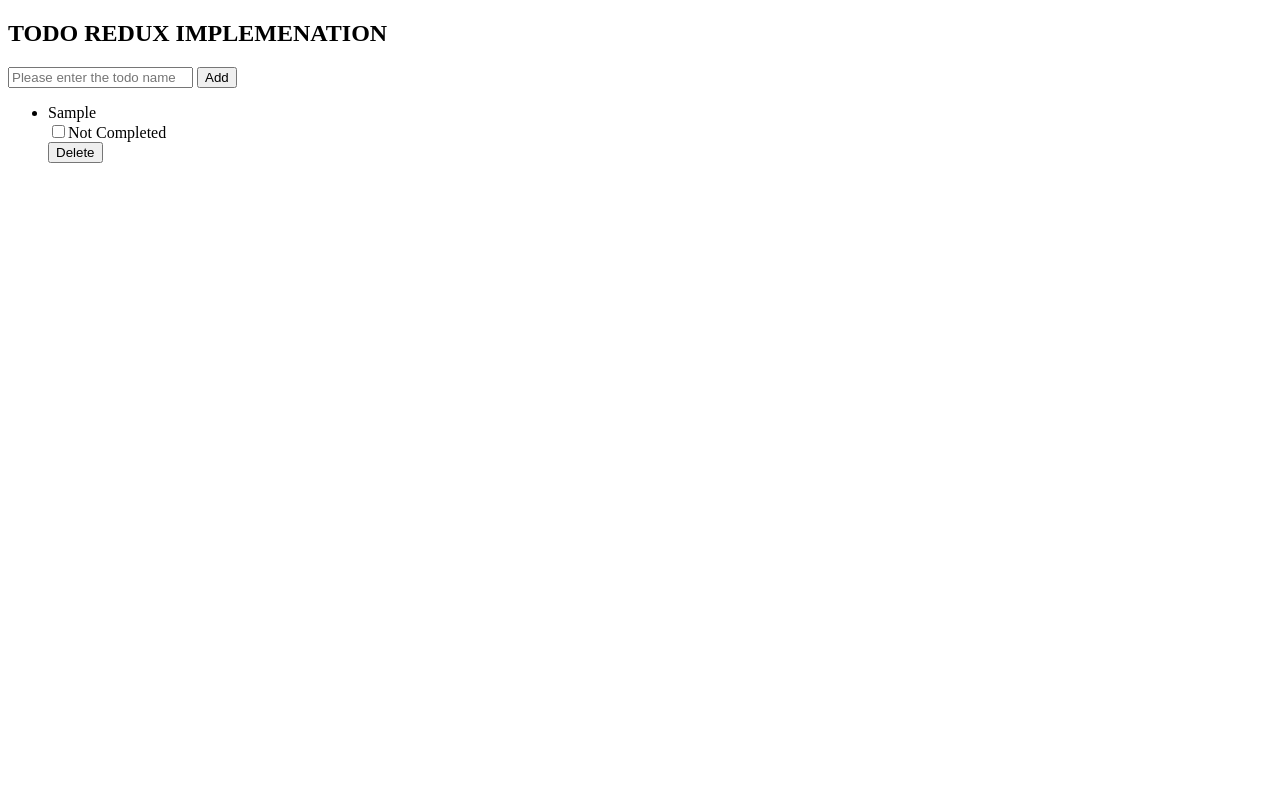
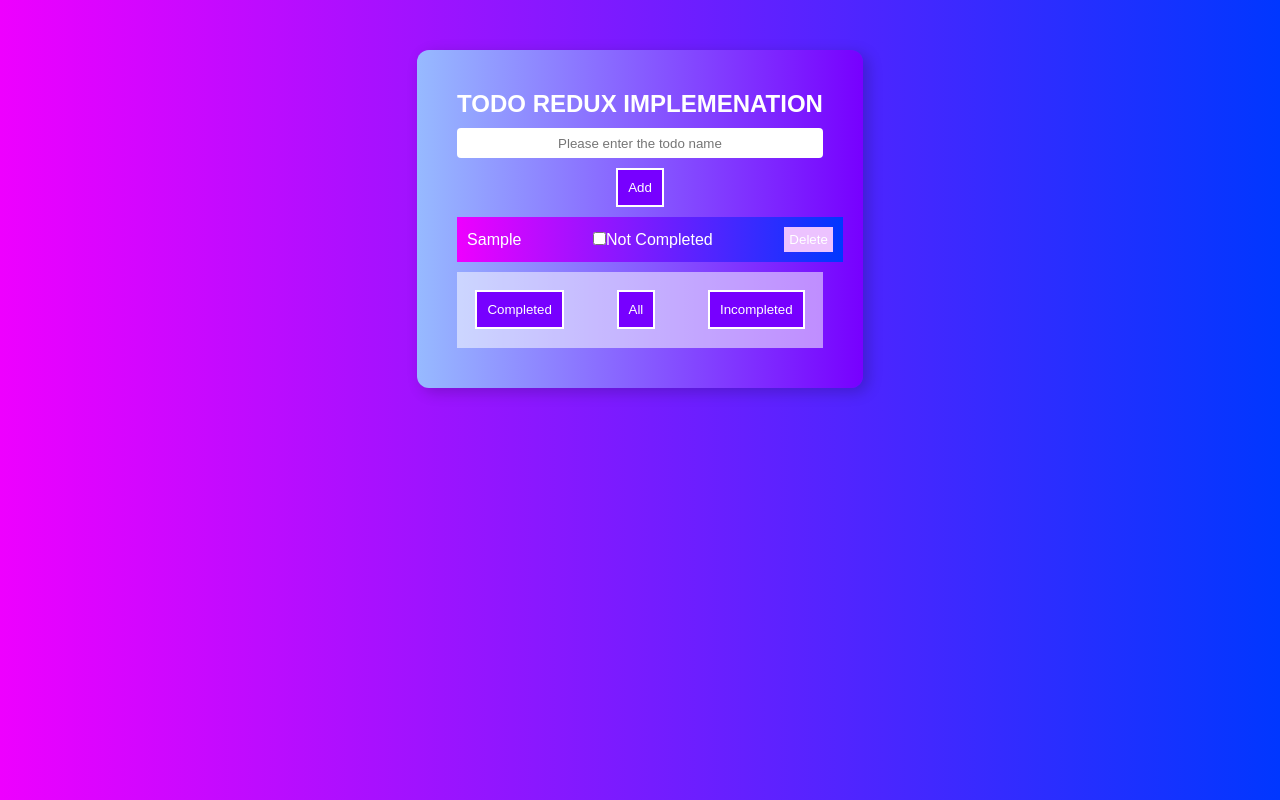
Before and after one commit to ElenMuradyan/Redux-Todo-Implement, a plain HTML site: page index.html in a window 1280 px wide. Both pictures are taken after typing "Sample" into the empty fields and a click on the button "Add". Drawn offline with Linux system fonts and the light colour scheme.

Commit message:
feat: modify visibility states for todos and add styles

```diff
--- /dev/null
+++ b/index.css
@@ -0,0 +1,79 @@
+*{
+    margin: 0;
+    padding: 0;
+    font-family:Arial, Helvetica, sans-serif;
+}
+body{
+    display: flex;
+    justify-content: center;
+    align-items: center;
+    flex-direction: column;
+    background:linear-gradient(to right, #ee00ff, #0037ff);
+    color: white;
+}
+
+.todolist_container{
+    display: flex;
+    flex-direction: column;
+    align-items: center;
+    gap:10px;
+    margin:50px auto;
+    border-radius: 12px;
+    padding: 40px;
+    background: linear-gradient(to right, #97baff, #7700ff);
+    box-shadow: 5px 4px 15px rgba(0, 0, 0, 0.2);
+}
+
+#todo_input{
+    width: 100%;
+    height: 30px;
+    border: none;
+    border-radius:4px;
+    text-align: center;
+}
+#todo_input:focus {
+    border: 2px solid #7700ff;
+    outline: none;
+}
+button {
+    color: white;
+    background-color: #7700ff;
+    padding: 10px;
+    border: 2px solid white;
+}
+#buttons{
+    background-color: rgba(255, 255, 255, 0.522);
+    width: 90%;
+    display: flex;
+    justify-content: space-between;
+    padding: 5%;
+}
+button:hover{
+    background-color: #b87affa0;
+}
+
+ul{
+    width: 100%;
+    display: flex;
+    flex-direction: column;
+    gap: 10px;
+}
+li{
+    display: flex;
+    justify-content: space-between;
+    align-items: center;
+    width: 100%;
+    padding: 10px;
+    background:linear-gradient(to right, #ee00ff, #0037ff);
+}
+li>div,button{
+cursor: pointer;
+}
+li>button{
+    border: none;
+    padding: 5px;
+    background-color: rgb(236, 194, 255);
+}
+li>button:hover{
+    background-color: rgba(255, 255, 255, 0.437);
+}
--- a/index.html
+++ b/index.html
@@ -4,12 +4,23 @@
     <meta charset="UTF-8">
     <meta name="viewport" content="width=device-width, initial-scale=1.0">
     <title>Document</title>
+    <meta name="description" content="A simple and interactive Todo List application using React and Redux implementation.">
+    <meta name="keywords" content="Todo, List, Application, JavaScript">
+    <link rel="icon" href="Images/favicon.ico" type="image/x-icon">
+    <link rel="stylesheet" href="index.css">
 </head>
 <body>
+    <div class="todolist_container">
     <h2>TODO REDUX IMPLEMENATION</h2>
     <input placeholder="Please enter the todo name" id="todo_input"/>
     <button type="submit" id="add_button">Add</button>
     <ul id="todos"></ul>
+    <div id="buttons">
+        <button id="completed">Completed</button>
+        <button id="all">All</button>
+        <button id="incompleted">Incompleted</button>
+    </div>
+    </div>
     <script src="index.js"></script>
 </body>
 </html>
--- a/index.js
+++ b/index.js
@@ -80,12 +80,23 @@ const store = createStore(todoReducer,initialState);
 const input = document.getElementById('todo_input');
 const button = document.getElementById('add_button');
 const todoList = document.getElementById('todos');
+let todosVisibility = 'all';
 
 const render = () => {
     const state = store.getState();
     todoList.innerHTML = '';
 
-    state.todos.forEach(todo => {
+    let filteredTodos;
+
+    if(todosVisibility === 'completed'){
+        filteredTodos = state.todos.filter(todo => todo.completed);
+    }else if(todosVisibility === 'incompleted'){
+        filteredTodos = state.todos.filter(todo => !todo.completed);
+    }else{
+        filteredTodos = state.todos;
+    }
+
+    filteredTodos.forEach(todo => {
         const li = document.createElement('li');
 
         const checkBoxContainer = document.createElement('div');
@@ -114,15 +125,35 @@ const render = () => {
         todoList.appendChild(li);
     })
 }
+document.getElementById('all').onclick = () => {
+    todosVisibility = 'all';
+    render();
+}
+document.getElementById('completed').onclick = () => {
+    todosVisibility = 'completed';
+    render();
+}
+document.getElementById('incompleted').onclick = () => {
+    todosVisibility = 'incompleted';
+    render();
+}
 
 store.subscribe(render);
 
-button.onclick = () => {
+function handleAddTodo () {
     const todoName = input.value.trim();
-    if(todoName){
+    if (todoName) {
         store.dispatch({type: 'ADD', payload: todoName})
         input.value = '';
     }
 }
+button.onclick = handleAddTodo;
+
+input.addEventListener('keydown', (event) => {
+    if(event.key === 'Enter'){
+        handleAddTodo()
+    }
+})
+
 
 render();
```
Also changed, not shown: Images/favicon.ico (added).
